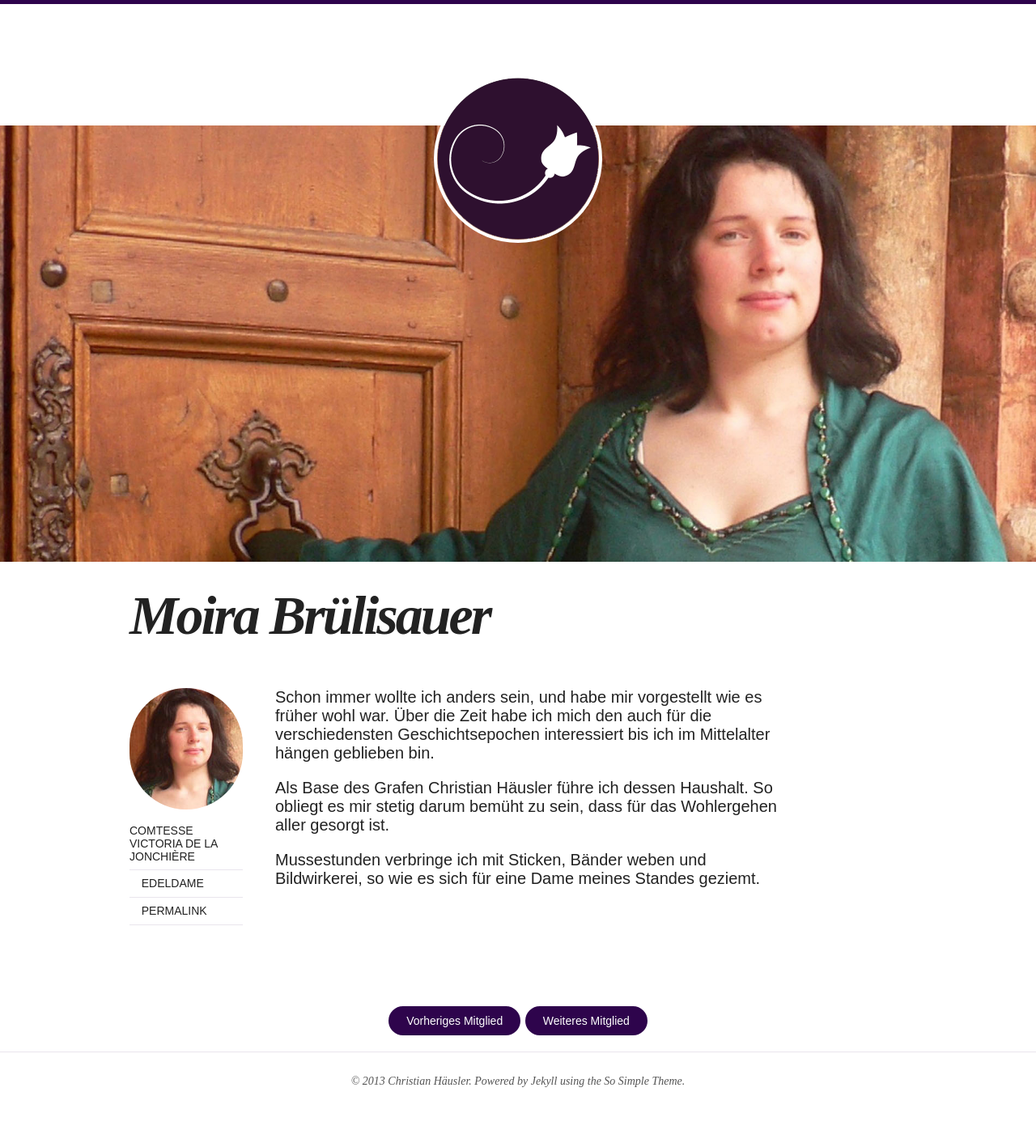
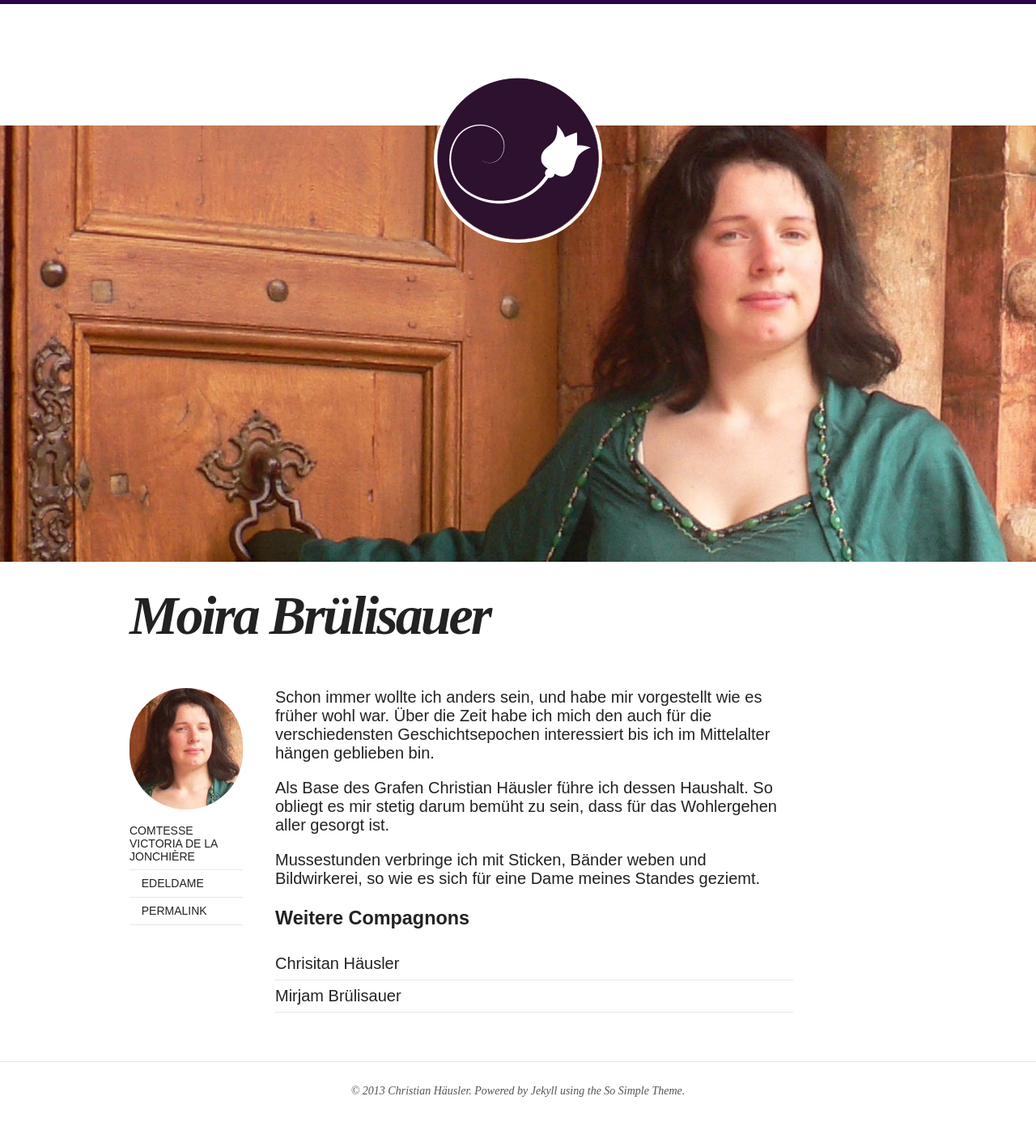
Before and after one commit to corvus-ch/cotuno, a Jekyll site: the page built from _posts/compagnons/2013-01-30-moira.md, in a window 1280 px wide. Shown: the whole page at 81% size. Built offline with Jekyll 4.4.1, drawn with Linux system fonts in a browser that asks for light colours; nearby versions of some CDN libraries.

Commit message:
Restructured posts by category

```diff
--- a/_layouts/compagnon.html
+++ b/_layouts/compagnon.html
@@ -35,16 +35,16 @@
       <div class="entry-content" itemprop="description">
         {{ content }}
         {% if site.disqus_shortname and page.comments %}<div id="disqus_thread"></div><!-- /#disqus_thread -->{% endif %}
+        <nav>
+          <h1>Weitere Compagnons</h1>
+          <ul class="post-list">
+          {% for post in site.categories['compagnons'] %}
+            {% if page.url != post.url %}<li><article><a href="{{ site.url }}{{ post.url }}">{{ post.title }}</a></article></li>{% endif %}
+          {% endfor %}
+          </ul>
+        </nav>
       </div><!-- /.entry-content -->
     </div><!-- /.entry-wrapper -->
-    <nav class="pagination" role="navigation">
-      {% if page.next %}
-        <a href="{{ site.url }}{{ page.next.url }}" class="btn" title="{{ page.next.title }}">Vorheriges Mitglied</a>
-      {% endif %}
-      {% if page.previous %}
-        <a href="{{ site.url }}{{ page.previous.url }}" class="btn" title="{{ page.previous.title }}">Weiteres Mitglied</a>
-      {% endif %}
-    </nav><!-- /.pagination -->
   </article>
 </div><!-- /#main -->
 
--- a/compagnons.html
+++ b/compagnons.html
@@ -6,7 +6,7 @@ description: "Die Mitglieder der Companie."
 ---
 
 <ul class="post-list">
-{% for post in site.posts %}
+{% for post in site.categories['compagnons'] %}
   <li><article><a href="{{ site.url }}{{ post.url }}">{{ post.title }}</a></article></li>
 {% endfor %}
 </ul>
```
Also changed, not shown: _posts/compagnons/2013-01-28-mirjam.md (renamed from _posts/2013-01-28-mirjam.md), _posts/compagnons/2013-01-30-moira.md (renamed from _posts/2013-01-30-moira.md), _posts/compagnons/2013-01-31-christian.md (renamed from _posts/2013-01-31-christian.md).
